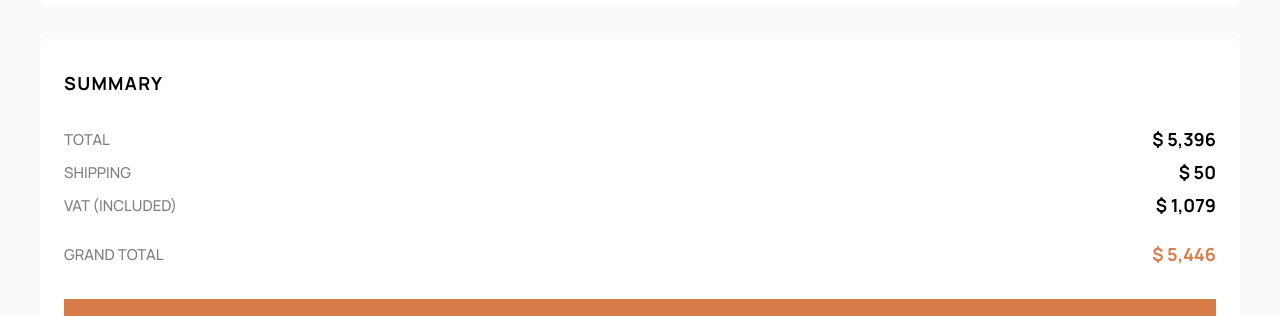
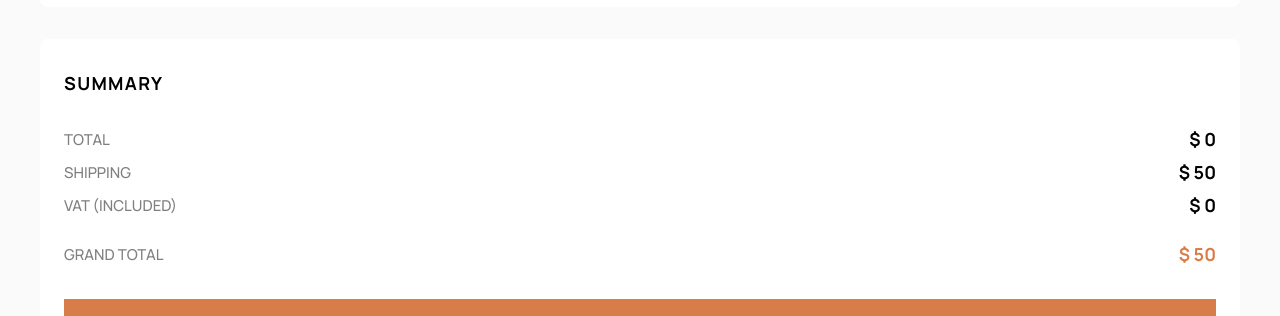
Before and after one commit to kanae367/audiophile, a Vue app: page /checkout in a window 1280 px wide. Shown: the part 1140-1456 px from the top of the page. Built offline with nearby package versions, Linux system fonts and the light colour scheme.

Commit message:
feat: added logic to summary cost calculation

```diff
--- a/src/views/CheckoutView.vue
+++ b/src/views/CheckoutView.vue
@@ -1,6 +1,8 @@
 <script setup lang="ts">
 import { RouterLink } from 'vue-router'
-const cart = [1, 2, 3]
+import { useCart } from '@/scripts/store'
+const cart = useCart()
+const products = cart.products
 </script>
 <template>
   <RouterLink class="return-btn" to="/">Go Back</RouterLink>
@@ -75,12 +77,12 @@ const cart = [1, 2, 3]
     <div class="summary">
       <h2 class="summary__title">Summary</h2>
       <ul class="summary__list">
-        <li class="summary__list-item" v-for="item in cart" :key="item"></li>
+        <li class="summary__list-item" v-for="item in products" :key="item.slug"></li>
       </ul>
       <ul class="summary__result">
         <li class="summary__result-item">
           Total
-          <span class="accent">$ 5,396</span>
+          <span class="accent">$ {{ products.reduce((acc, next) => acc + next.price, 0) }}</span>
         </li>
         <li class="summary__result-item">
           Shipping
@@ -88,13 +90,17 @@ const cart = [1, 2, 3]
         </li>
         <li class="summary__result-item">
           Vat (included)
-          <span class="accent">$ 1,079</span>
+          <span class="accent"
+            >$ {{ Math.floor(products.reduce((acc, next) => acc + next.price, 0) * 0.2) }}</span
+          >
         </li>
       </ul>
 
       <div class="summary__result-item">
         Grand Total
-        <span class="accent_brown accent">$ 5,446</span>
+        <span class="accent_brown accent"
+          >$ {{ products.reduce((acc, next) => acc + next.price, 0) + 50 }}</span
+        >
       </div>
       <button form="checkout" class="button button_wide">Continue & Pay</button>
     </div>
```
